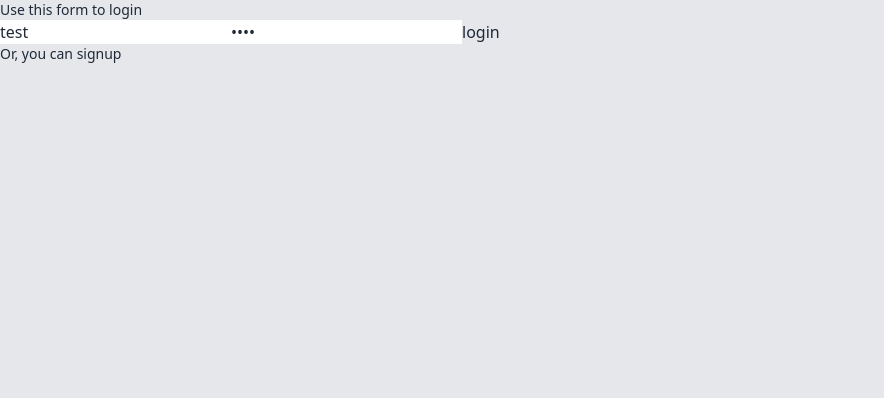
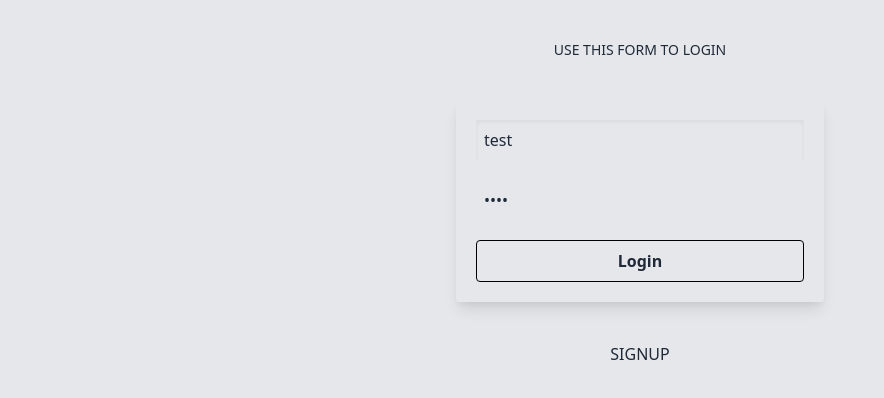
Before and after one commit to agmmtoo/manga-turn, a React (Create React App) app: page / in a window 1280 px wide. Shown: the top 398 px of the page, without its empty margins (0-884 px from the left). Built offline with nearby package versions, Linux system fonts and the light colour scheme.

Commit message:
single page login and signup ok

```diff
--- a/package.json
+++ b/package.json
@@ -8,6 +8,7 @@
     "@testing-library/react": "^11.1.0",
     "@testing-library/user-event": "^12.1.10",
     "axios": "^0.23.0",
+    "node-vibrant": "^3.2.1-alpha.1",
     "react": "^17.0.2",
     "react-dom": "^17.0.2",
     "react-router-dom": "^5.3.0",
--- a/src/components/LoginForm.js
+++ b/src/components/LoginForm.js
@@ -1,5 +1,6 @@
 import { useState } from "react";
 import LoginFetch from "./hooks/LoginFetch";
+import "../index.css";
 
 export default function LoginForm({ setToken }) {
     const [mode, setMode] = useState('login');
@@ -32,14 +33,14 @@ export default function LoginForm({ setToken }) {
         setMode(mode === "login" ? "signup" : "login");
     }
     return (
-        <>
-            {error ? <p>{error}</p> : <p>Use this form to {mode}</p>}
-            <form onSubmit={handleSubmit}>
-                <input type="text" value={username} onChange={e => setUsername(e.target.value)} required />
-                <input type="password" value={password} onChange={e => setPassword(e.target.value)} required />
-                <button>{mode}</button>
+        <div className="mt-10 w-full mx-auto max-w-md text-center ">
+            {error ? <p className="text-red-600 font-medium uppercase">{error}</p> : <p className="font-medium uppercase">Use this form to {mode}</p>}
+            <form onSubmit={handleSubmit} className="m-10 p-5 shadow-lg rounded flex flex-col justify-center gap-5">
+                <input type="text" value={username} onChange={e => setUsername(e.target.value)} placeholder="Username" required className="appearance-none bg-transparent shadow-inner py-2 px-2" />
+                <input type="password" value={password} onChange={e => setPassword(e.target.value)} placeholder="Password" required className="appearance-none bg-transparent py-2 px-2" />
+                <button className="px-4 py-2 capitalize font-semibold border rounded border-black dark:border-white ">{mode}</button>
             </form>
-            <p>Or, you can <button onClick={switchMode}>{mode === "login" ? "signup" : "login"}</button></p>
-        </>
+            <button onClick={switchMode} className="uppercase">{mode === "login" ? "signup" : "login"}</button>
+        </div>
     );
 }
--- a/src/index.css
+++ b/src/index.css
@@ -4,7 +4,7 @@
 
 @layer base {
   body {
-    @apply bg-gray-200 text-gray-800 dark:bg-gray-700 dark:text-gray-200;
+    @apply bg-gray-200 text-gray-800 dark:bg-gray-700 dark:text-gray-200 transition-all;
   }
 
   h1 {
```
Also changed, not shown: 1 other file (tests, documents, lock files or other folders).
